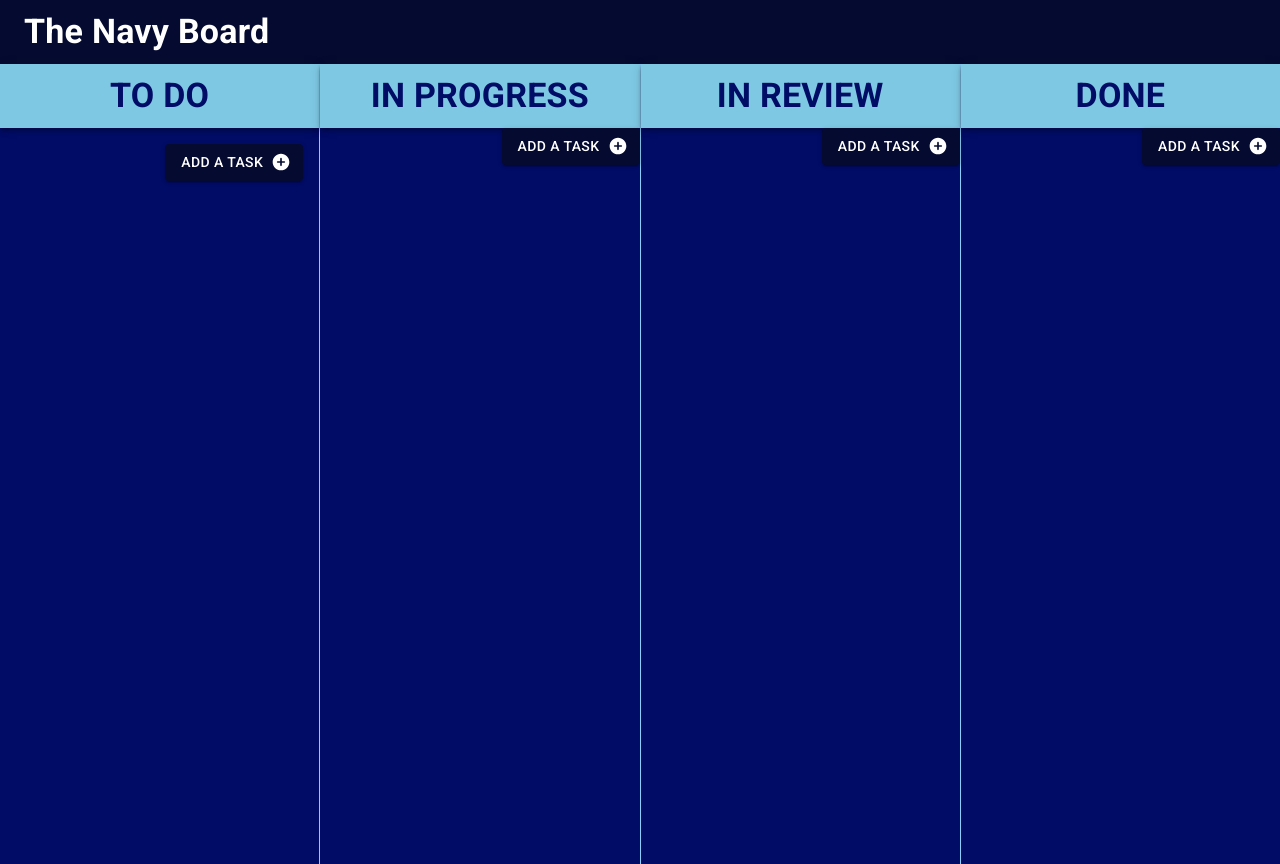
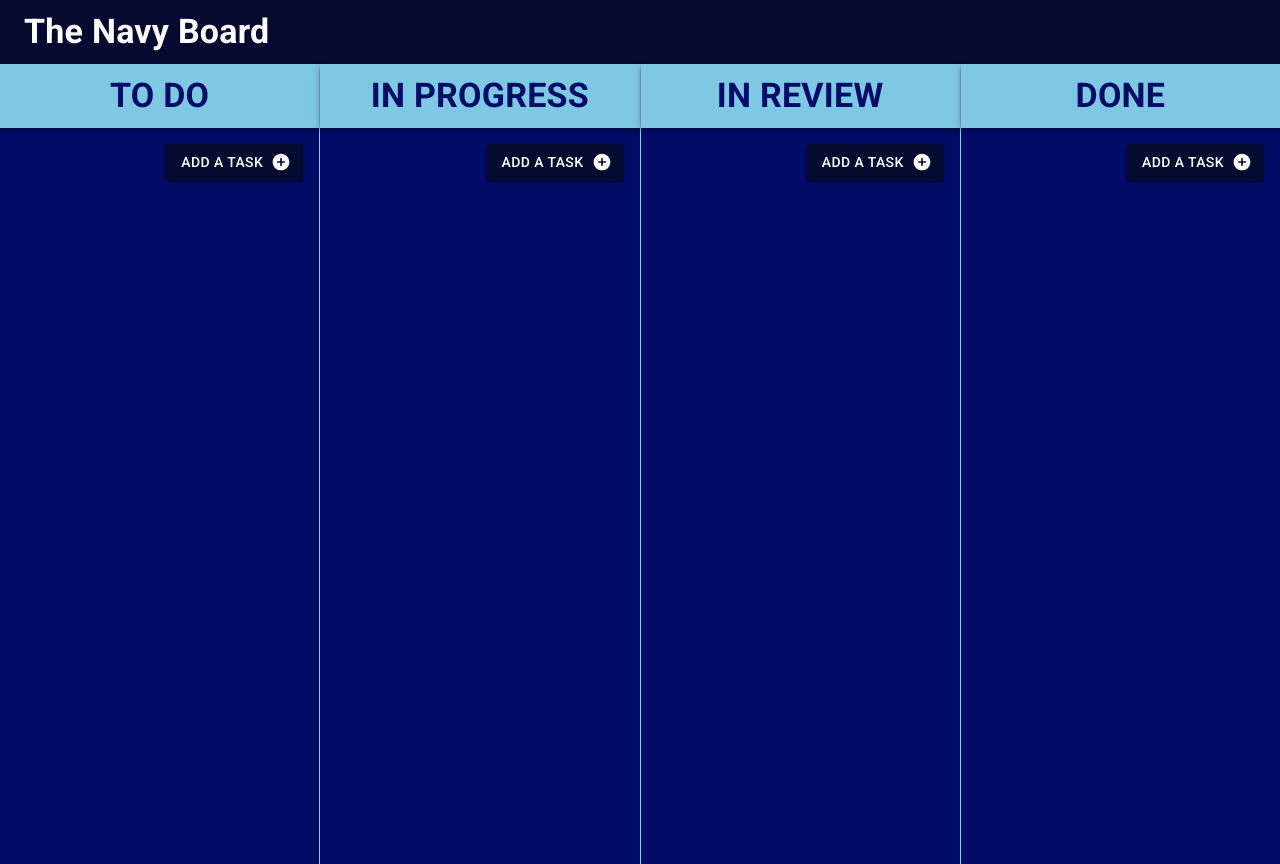
Before and after one commit to tepesalexandru/navy_board, a React (Create React App) app: page / in a window 1280 px wide. Built offline with nearby package versions, Linux system fonts and the light colour scheme.

Commit message:
create tasks

```diff
--- a/src/App.tsx
+++ b/src/App.tsx
@@ -66,6 +66,7 @@ function App() {
               </Typography>
             </Toolbar>
           </AppBar>
+          <Box sx={{ padding: "16px" }}>
             <CreateTaskPopup
               onSave={(newTask: ITask) => {
                 setTasks((oldTasks) => [...oldTasks, newTask]);
@@ -76,6 +77,7 @@ function App() {
               .map((task) => (
                 <BoardTask task={task} />
               ))}
+          </Box>
         </div>
 
         <div className="inreview">
@@ -90,6 +92,7 @@ function App() {
               </Typography>
             </Toolbar>
           </AppBar>
+          <Box sx={{ padding: "16px" }}>
             <CreateTaskPopup
               onSave={(newTask: ITask) => {
                 setTasks((oldTasks) => [...oldTasks, newTask]);
@@ -100,6 +103,7 @@ function App() {
               .map((task) => (
                 <BoardTask task={task} />
               ))}
+          </Box>
         </div>
         <div className="done">
           <AppBar position="static" sx={{ background: "#7EC8E3" }}>
@@ -113,6 +117,7 @@ function App() {
               </Typography>
             </Toolbar>
           </AppBar>
+          <Box sx={{ padding: "16px" }}>
             <CreateTaskPopup
               onSave={(newTask: ITask) => {
                 setTasks((oldTasks) => [...oldTasks, newTask]);
@@ -123,6 +128,7 @@ function App() {
               .map((task) => (
                 <BoardTask task={task} />
               ))}
+          </Box>
         </div>
       </div>
     </div>
--- a/src/CreateTaskPopup.tsx
+++ b/src/CreateTaskPopup.tsx
@@ -7,7 +7,6 @@ import DialogTitle from "@mui/material/DialogTitle";
 import { Box, Input, Stack } from "@mui/material";
 import AddCircle from "@mui/icons-material/AddCircleRounded";
 import { makeStyles } from "@mui/styles";
-import InputLabel from "@mui/material/InputLabel";
 import { MenuItem } from "@mui/material";
 import FormControl from "@mui/material/FormControl";
 import Select from "@mui/material/Select";
@@ -17,6 +16,7 @@ const useStyles = makeStyles((theme: any) => ({
   formControl: {
     margin: (theme.spacing = "2"),
     minWidth: 200,
+    borderRadius: "5px",
   },
 }));
 
@@ -122,12 +122,12 @@ export default function CreateTaskPopup(props: Props) {
               className={classes.formControl}
               sx={{ background: "white" }}
             >
-              <InputLabel sx={{ color: "black" }}>Set Status</InputLabel>
               <Select
                 labelId="select-demo"
                 id="status-select"
                 value={state}
                 onChange={HandleChange}
+                sx={{ background: "#030936", color: "#fff" }}
               >
                 <MenuItem value={IState.TODO}>TODO</MenuItem>
                 <MenuItem value={IState.IN_PROGRESS}>In Progress</MenuItem>
```
Lines whose indentation alone changed are shown as unchanged.
